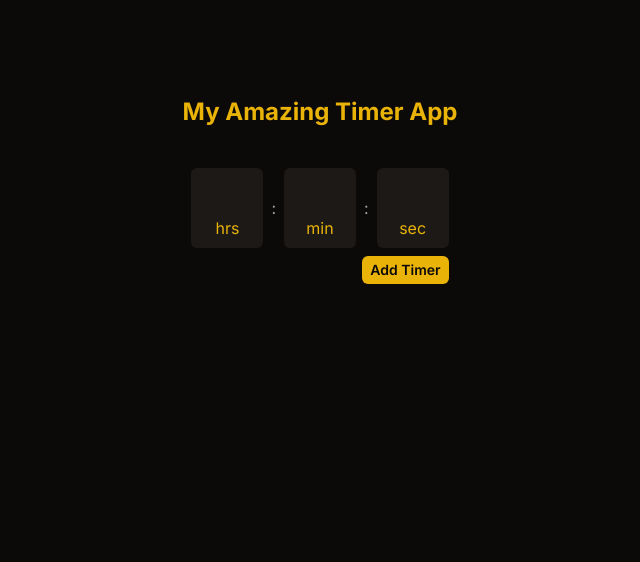
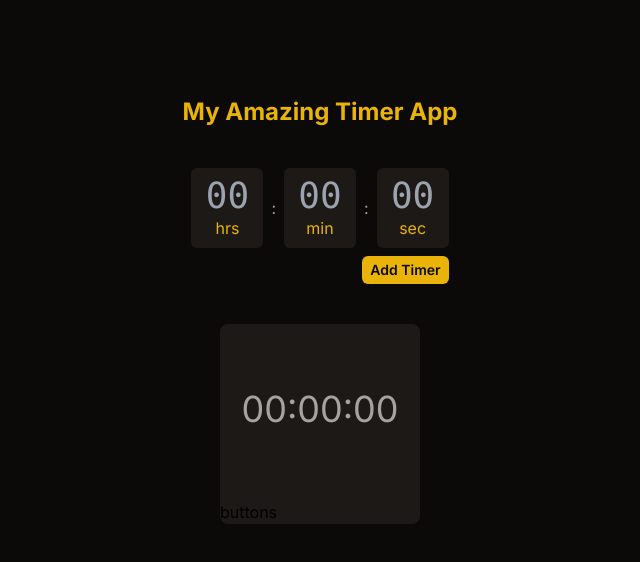
Before and after one commit to SLcode777/timer-app-challenge, a Next.js app: page / in a window 1280 px wide. Shown: the top 562 px of the page, without its empty margins (320-960 px from the left). Built offline with nearby package versions, Linux system fonts and the light colour scheme.

Commit message:
added timer component

```diff
--- a/app/page.jsx
+++ b/app/page.jsx
@@ -1,4 +1,5 @@
 import { SetTimer } from "@/components/set-timer.jsx";
+import { Timer } from "@/components/timer.jsx";
 
 export default function Home() {
   return (
@@ -11,6 +12,9 @@ export default function Home() {
       <section>
         <SetTimer />
       </section>
+      <section className="mt-10">
+        <Timer/>
+      </section>
     </main>
   );
 }
--- a/components/set-timer-box.jsx
+++ b/components/set-timer-box.jsx
@@ -0,0 +1,22 @@
+export function SetTimerBox({value, min, max, tag}) {
+  const handleFocus = (event) => {
+    event.target.select();
+  };
+
+
+  return (
+    <>
+      <div className="flex flex-col bg-stone-900 rounded-md p-2 items-center ">
+        <input
+          placeholder="00"
+          onFocus={handleFocus}
+          type="number"
+          min={min}
+          max={max}
+          className="selection:bg-stone-700 rounded focus:ring-1 max-w-14 bg-transparent text-center text-4xl text-stone-400 font-mono"
+        ></input>
+        <div className="text-yellow-500">{tag}</div>
+      </div>
+    </>
+  );
+}
--- a/components/set-timer.jsx
+++ b/components/set-timer.jsx
@@ -1,7 +1,8 @@
 "use client";
 
+import { SetTimerBox } from "./set-timer-box.jsx";
+
 export function SetTimer() {
-
   const handleFocus = (event) => {
     event.target.select();
   };
@@ -10,30 +11,22 @@ export function SetTimer() {
     <>
       <div className="flex flex-col">
         <div className="flex flex-row gap-2 ">
-          <div className="flex flex-col bg-stone-900 rounded-md p-2 items-center ">
-            <input onFocus={handleFocus} type="number" min="00" max="99" className="selection:bg-stone-700 rounded focus:ring-1 max-w-14 bg-transparent text-center text-4xl text-stone-400 font-mono"></input>
-            <div className="text-yellow-500">hrs</div>
+          <SetTimerBox min="00" max="99" tag="hrs" />
+
+          <div className="flex flex-row items-center">
+            <p className="text-stone-400">:</p>
           </div>
+          <SetTimerBox value="00" min="00" max="60" tag="min" />
+
           <div className="flex flex-row items-center">
-
-          <p className="text-stone-400">:</p>
+            <p className="text-stone-400">:</p>
           </div>
-          <div className="flex flex-col bg-stone-900 rounded-md p-2 items-center ">
-          <input onFocus={handleFocus} type="number"  min="00" max="60" className="selection:bg-stone-700 rounded focus:ring-12  max-w-14 bg-transparent text-center text-4xl text-stone-400 font-mono"></input>
-            <div className="text-yellow-500">min</div>
-          </div>
-          <div className="flex flex-row items-center">
-
-          <p className="text-stone-400">:</p>
-          </div>
-          <div className="flex flex-col bg-stone-900 rounded-md p-2 items-center ">
-          <input onFocus={handleFocus} type="number"  min="00" max="60" className="selection:bg-stone-700 rounded focus:ring-12 max-w-14 bg-transparent text-center text-4xl text-stone-400 font-mono"></input>
-            <div className="text-yellow-500">sec</div>
-          </div>
+          <SetTimerBox value="00" min="00" max="60" tag="sec" />
         </div>
-        <button className="bg-yellow-500 hover:bg-lime-400 text-sm rounded-md mt-2 py-1 px-2 text-stone-950 font-semibold max-w-fit self-end">Add Timer</button>
+        <button className="bg-yellow-500 hover:bg-lime-400 text-sm rounded-md mt-2 py-1 px-2 text-stone-950 font-semibold max-w-fit self-end">
+          Add Timer
+        </button>
       </div>
     </>
   );
-
 }
--- /dev/null
+++ b/components/timer.jsx
@@ -0,0 +1,10 @@
+export function Timer() {
+  return (
+    <>
+    <div className="flex flex-col bg-stone-900 rounded-lg min-h-[200px] min-w-[200px] justify-between">
+      <div className="p-4 text-4xl text-stone-400 items-center flex flex-col justify-center h-[170px]">00:00:00</div>
+      <div>buttons</div>
+    </div>
+    </>
+  )
+}
```
Also changed, not shown: package.json (+6 -5 lines), 1 other file (tests, documents, lock files or other folders).
